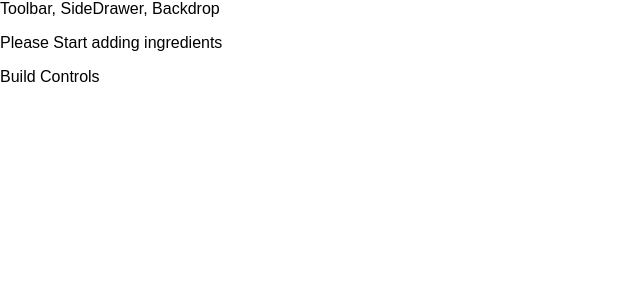
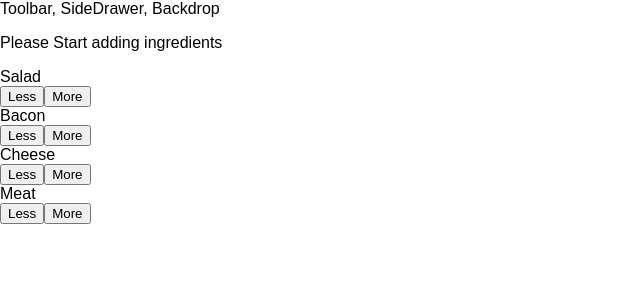
Before and after one commit to samahri/burger-builder, a React app: page / in a window 1280 px wide. Shown: the top 300 px of the page, without its empty margins (0-640 px from the left). Built offline with nearby package versions, Linux system fonts and the light colour scheme.

Commit message:
159. Outputting Multiple Build Controls

```diff
--- a/src/components/Burger/BuildControls/BuildControls.js
+++ b/src/components/Burger/BuildControls/BuildControls.js
@@ -1,9 +1,21 @@
 import React from 'react';
+import BuildControl from './BuildControl/BuildControl';
+
+import classes from './BuildControls.css';
+
+const controls = [
+    {label: 'Salad', type: 'salad'},
+    {label: 'Bacon', type: 'bacon'},
+    {label: 'Cheese', type: 'cheese'},
+    {label: 'Meat', type: 'meat'}
+];
 
 
 const buildControls = (props) => (
-    <div>
-
+    <div className={classes.BuildControls}>
+        {controls.map(ctrl => (
+            <BuildControl key={ctrl.label} label={ctrl.label} />
+        ))}
     </div>
 );
 
--- a/src/containers/BurgerBuilder/BurgerBuilder.js
+++ b/src/containers/BurgerBuilder/BurgerBuilder.js
@@ -1,6 +1,7 @@
 import React, { Component } from 'react';
 import Aux from '../../hoc/Aux';
 import Burger from '../../components/Burger/Burger.js';
+import BuildControls from '../../components/Burger/BuildControls/BuildControls';
 
 class BurgerBuilder extends Component {
 
@@ -23,7 +24,7 @@ class BurgerBuilder extends Component {
         return (
             <Aux>
                 <Burger ingredients={this.state.ingredients} />
-                <div>Build Controls</div>
+                <BuildControls />
             </Aux>
         );
     }
```
